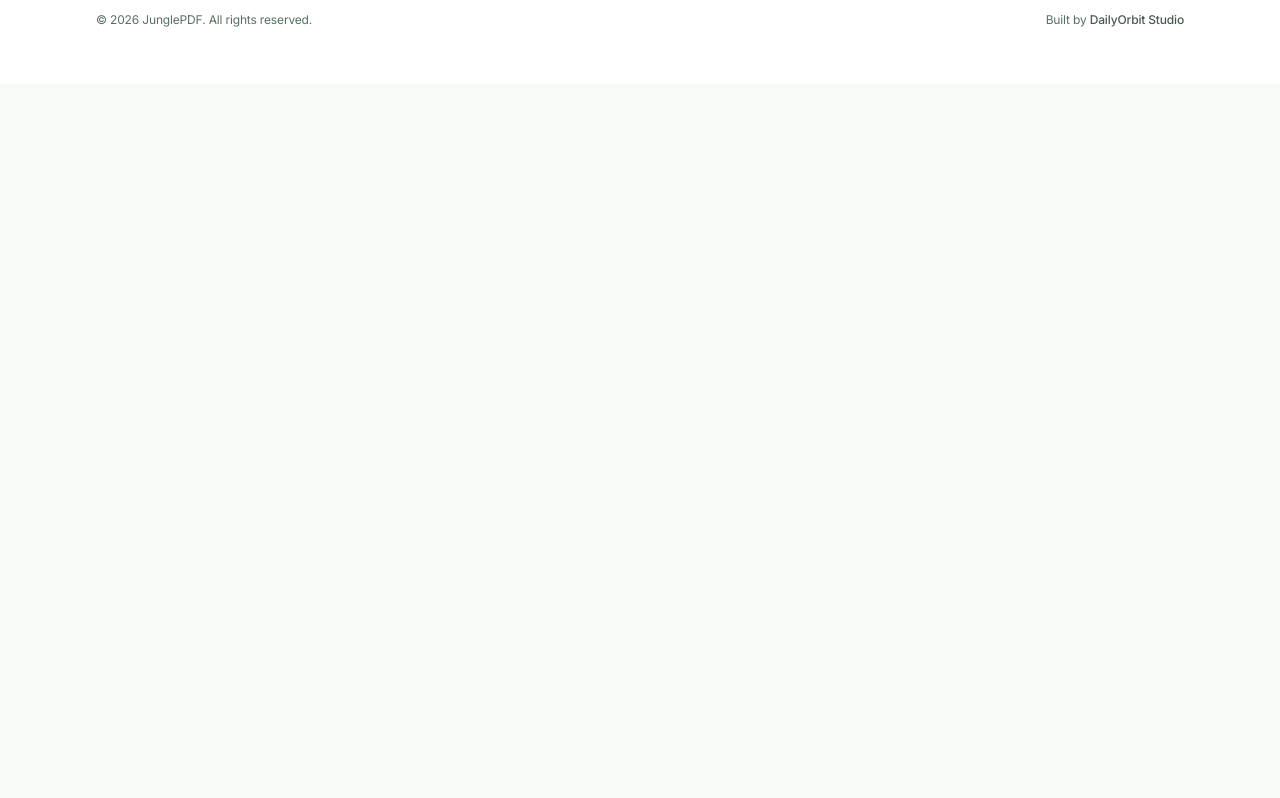
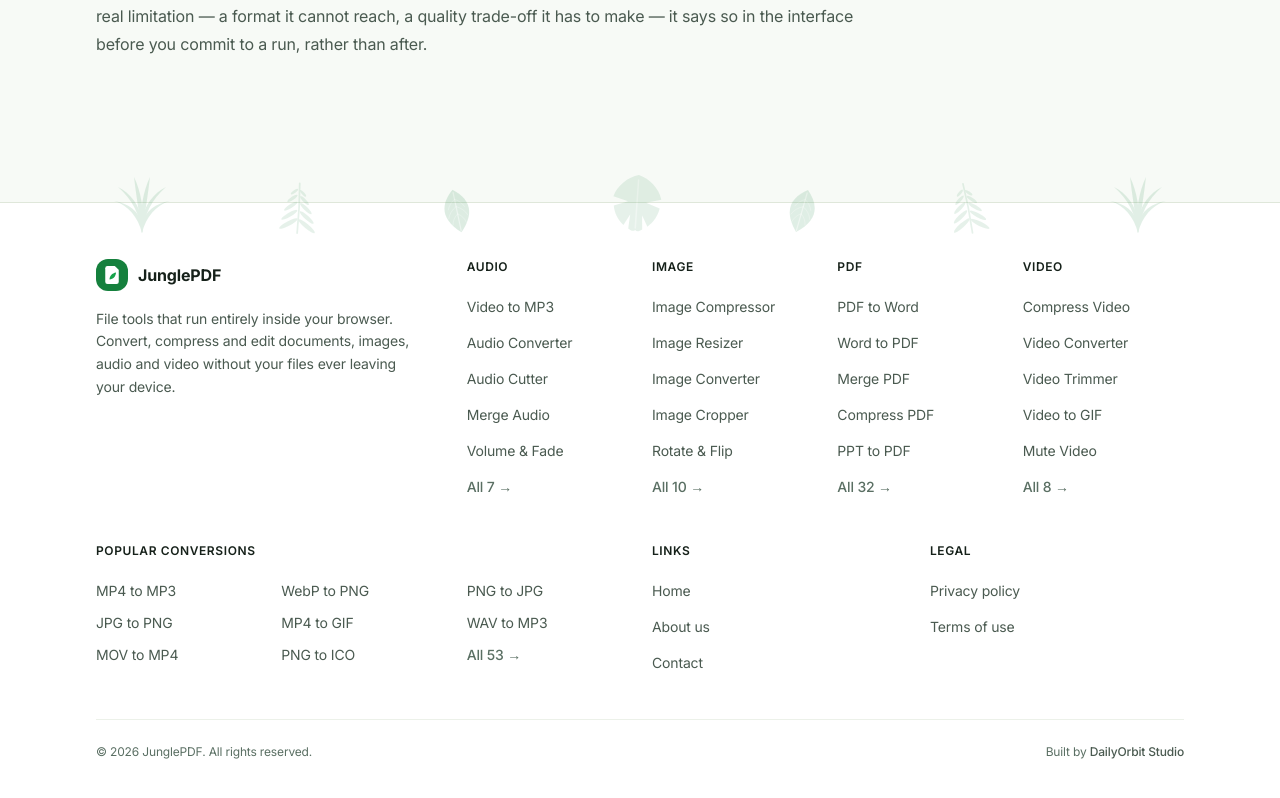
Before and after one commit to dailyorbit-studio/Junglepdf, a Next.js app: page /audio in a window 1280 px wide. Shown: the part 1374-2172 px from the top of the page. Before the commit the page ends 1458 px from the top, so only its background shows below. Built offline with nearby package versions, Linux system fonts and the light colour scheme; no server answers.

Commit message:
Geo-gate the cookie banner; add tool and conversion links to the footer

```diff
--- a/src/components/Footer.tsx
+++ b/src/components/Footer.tsx
@@ -1,19 +1,41 @@
 import Link from "next/link";
 import BrandMark from "./BrandMark";
 import { UndergrowthBand } from "./Foliage";
-import { TOOL_CATEGORIES, SITE_PAGES, categoryHref } from "@/lib/tools";
+import {
+  TOOL_CATEGORIES,
+  SITE_PAGES,
+  ALL_TOOLS,
+  categoryHref,
+  toolHref,
+  popularFirst,
+} from "@/lib/tools";
+import {
+  FOOTER_CONVERSIONS,
+  CONVERSIONS,
+  conversionHref,
+  conversionLabel,
+} from "@/lib/conversions";
 import { SITE_NAME, CREATOR } from "@/lib/site";
 
 /**
  * Site footer.
  *
- * Categories, not tools. Every tool used to be listed here — 57 links in four
- * columns — which made the footer taller than most of the pages it sat under
- * and gave every page the same undifferentiated wall of text. The four category
- * pages are the honest entry points: they already list their own tools, so a
- * crawler still reaches all 57 in one extra hop, and a reader gets a footer
- * they can actually scan.
+ * A middle position between the two extremes this has already been through.
+ * It once listed all 57 tools — taller than most pages it sat under, and the
+ * same undifferentiated wall on every one. It was then cut to four category
+ * links, which read well but left a real gap: measured on the built output,
+ * a tool page exposed six internal links and *nothing on the entire site*
+ * linked to /convert/, because the nav's Convert panel only exists in the DOM
+ * while it is open. Fifty-three conversion pages were sitemap-only orphans.
+ *
+ * So: the few tools per category people actually arrive for, the handful of
+ * most-searched conversions, and a route into each hub. Roughly thirty links
+ * rather than four or a hundred — enough that every section of the site is
+ * reachable from every page, few enough to still scan.
  */
+
+/** Per category. Enough to be useful, not so many the footer becomes the page. */
+const TOOLS_PER_CATEGORY = 5;
 
 /** Pages, not a company blurb: home, the about page, and how to reach us. */
 const SITE_LINKS = [
@@ -36,7 +58,7 @@
       <div className="max-w-6xl mx-auto px-4 sm:px-6 lg:px-8 py-12 sm:py-14">
         <div className="grid grid-cols-2 gap-x-6 gap-y-10 md:grid-cols-12">
           {/* Brand */}
-          <div className="col-span-2 md:col-span-6 md:pr-8">
+          <div className="col-span-2 md:col-span-4 md:pr-8">
             <Link href="/" className="inline-flex items-center gap-2.5 group">
               <span className="w-8 h-8 rounded-lg bg-accent flex items-center justify-center text-white">
                 <BrandMark size={18} />
@@ -53,16 +75,52 @@
             </p>
           </div>
 
-          {/* Categories rather than individual tools, stacked one per row. */}
-          <FooterColumn title="Tools" className="md:col-span-2">
-            {TOOL_CATEGORIES.map((category) => (
-              <FooterLink key={category.slug} href={categoryHref(category.slug)}>
-                {category.label}
+          {/*
+            One column per category, leading with the tools people actually come
+            for. Ordered by popularFirst, the same editorial ranking the homepage
+            grid and the category pages use, so the footer cannot drift out of
+            step with them.
+          */}
+          {TOOL_CATEGORIES.map((category) => {
+            const top = popularFirst(
+              ALL_TOOLS.filter((tool) => tool.category.slug === category.slug)
+            ).slice(0, TOOLS_PER_CATEGORY);
+
+            return (
+              <FooterColumn
+                key={category.slug}
+                title={category.label}
+                className="md:col-span-2"
+              >
+                {top.map((tool) => (
+                  <FooterLink key={tool.href} href={toolHref(category.slug, tool.slug)}>
+                    {tool.name}
+                  </FooterLink>
+                ))}
+                <FooterLink href={categoryHref(category.slug)} muted>
+                  All {category.tools.length} →
+                </FooterLink>
+              </FooterColumn>
+            );
+          })}
+
+          {/* Conversions: the query shapes people actually type. */}
+          <FooterColumn
+            title="Popular conversions"
+            className="col-span-2 md:col-span-6"
+            listClassName="grid grid-cols-2 gap-x-6 sm:grid-cols-3"
+          >
+            {FOOTER_CONVERSIONS.map((pair) => (
+              <FooterLink key={pair.slug} href={conversionHref(pair.slug)}>
+                {conversionLabel(pair)}
               </FooterLink>
             ))}
+            <FooterLink href="/convert/" muted>
+              All {CONVERSIONS.length} →
+            </FooterLink>
           </FooterColumn>
 
-          <FooterColumn title="Links" className="md:col-span-2">
+          <FooterColumn title="Links" className="md:col-span-3">
             {SITE_LINKS.map((link) => (
               <FooterLink key={link.href} href={link.href}>
                 {link.label}
@@ -70,7 +128,7 @@
             ))}
           </FooterColumn>
 
-          <FooterColumn title="Legal" className="md:col-span-2">
+          <FooterColumn title="Legal" className="md:col-span-3">
             {LEGAL_COLUMN.map((link) => (
               <FooterLink key={link.href} href={link.href}>
                 {link.label}
@@ -121,10 +179,18 @@
 function FooterColumn({
   title,
   className,
+  listClassName = "space-y-1",
   children,
 }: {
   title: string;
   className?: string;
+  /**
+   * Applied to the <ul> itself so a wide section can lay its links out in
+   * columns. Wrapping them in a <div> inside the list would be invalid markup —
+   * a <ul> may only contain <li> — and screen readers announce the item count
+   * from the direct children, so the grid has to live on the list.
+   */
+  listClassName?: string;
   children: React.ReactNode;
 }) {
   return (
@@ -132,7 +198,7 @@
       <h2 className="text-xs font-semibold text-ink uppercase tracking-wider">
         {title}
       </h2>
-      <ul className="mt-4 space-y-1">{children}</ul>
+      <ul className={`mt-4 ${listClassName}`}>{children}</ul>
     </nav>
   );
 }
@@ -143,12 +209,23 @@
  * genuinely fiddly on a phone. The padding grows the target without moving the
  * text.
  */
-function FooterLink({ href, children }: { href: string; children: React.ReactNode }) {
+function FooterLink({
+  href,
+  children,
+  /** For the "All 57 →" tails: a route onward, not another peer link. */
+  muted = false,
+}: {
+  href: string;
+  children: React.ReactNode;
+  muted?: boolean;
+}) {
   return (
     <li>
       <Link
         href={href}
-        className="inline-block py-1.5 text-sm text-ink-secondary hover:text-accent transition-colors duration-150"
+        className={`inline-block py-1.5 text-sm transition-colors duration-150 hover:text-accent ${
+          muted ? "text-ink-muted font-medium" : "text-ink-secondary"
+        }`}
       >
         {children}
       </Link>
--- a/src/lib/consent.ts
+++ b/src/lib/consent.ts
@@ -14,6 +14,40 @@
 export type ConsentState = "unknown" | "accepted" | "declined";
 
 const CONSENT_KEY = "junglepdf_cookie_consent";
+
+/**
+ * Where a consent prompt is actually required: the EEA, the UK and Switzerland.
+ *
+ * Everywhere else the banner is asked for and answered by nobody — it is pure
+ * friction on the majority of traffic. This is what FreeConvert and effectively
+ * every other converter does; theirs is not "no cookie banner", it is Google
+ * Funding Choices geo-targeting the prompt to Europe and staying silent
+ * elsewhere.
+ *
+ * Decided from the browser's own timezone rather than an IP lookup, on purpose.
+ * A geo-IP service would mean this site phoning a third party on every visit,
+ * which is exactly the thing every page here promises it does not do. Timezone
+ * costs one synchronous call and no network at all.
+ *
+ * The trade-off, stated plainly: someone in Berlin whose laptop is set to
+ * Asia/Kolkata is treated as out of scope, and a VPN moves the answer. It is a
+ * good-faith approximation, not a legal guarantee. When AdSense is approved,
+ * Google's certified Privacy & messaging CMP should take this over — it does the
+ * same geo-targeting properly, and only a certified CMP satisfies Google's EU
+ * user consent policy for serving ads.
+ */
+const CONSENT_REQUIRED_ZONE =
+  /^(Europe\/|Atlantic\/(Azores|Madeira|Canary|Faroe|Reykjavik)|Arctic\/Longyearbyen)/;
+
+function consentRequiredHere(): boolean {
+  try {
+    const zone = Intl.DateTimeFormat().resolvedOptions().timeZone;
+    // No timezone to read means no basis to rule Europe out — ask.
+    return zone ? CONSENT_REQUIRED_ZONE.test(zone) : true;
+  } catch {
+    return true;
+  }
+}
 
 const listeners = new Set<() => void>();
 
@@ -32,7 +66,20 @@
 
   try {
     const stored = window.localStorage.getItem(CONSENT_KEY);
-    cached = isConsentState(stored) ? stored : "unknown";
+
+    // A stored answer always wins — someone who chose in Europe and then
+    // travelled keeps their choice.
+    //
+    // With nothing stored, outside the EEA/UK/CH we settle on "accepted"
+    // without writing it down. Not persisting matters: this is an inference
+    // about location, not a decision the visitor made, and recording it as
+    // consent would be a lie to anyone reading their own localStorage. Leaving
+    // it unwritten also means the answer re-evaluates if they later travel.
+    cached = isConsentState(stored)
+      ? stored
+      : consentRequiredHere()
+        ? "unknown"
+        : "accepted";
   } catch {
     // Safari private mode throws on localStorage access.
     cached = "unknown";
--- a/src/lib/conversions.ts
+++ b/src/lib/conversions.ts
@@ -454,6 +454,40 @@
   return `/convert/${slug}/`;
 }
 
+/**
+ * The handful of conversions that earn a permanent footer link on every page.
+ *
+ * These pages had a real discoverability problem: nothing in the static HTML
+ * linked to /convert/ at all. The nav's Convert panel is rendered only while it
+ * is open, so those links do not exist in the document until a human clicks —
+ * and a crawler does not click. All 53 pages were reachable from the sitemap
+ * alone, which gets them indexed but sends them no internal link value and
+ * makes them look orphaned.
+ *
+ * Deliberately a shortlist, not all 53. A footer repeated across 122 pages is
+ * boilerplate, and stuffing every conversion into it dilutes the ones that
+ * matter while making the footer taller than the pages above it — the same
+ * mistake that got 57 tool links removed from here once already.
+ */
+const FOOTER_CONVERSION_SLUGS = [
+  "mp4-to-mp3",
+  "webp-to-png",
+  "png-to-jpg",
+  "jpg-to-png",
+  "mp4-to-gif",
+  "wav-to-mp3",
+  "mov-to-mp4",
+  "png-to-ico",
+] as const;
+
+export const FOOTER_CONVERSIONS: ConversionPair[] = FOOTER_CONVERSION_SLUGS.map((slug) => {
+  const pair = findConversion(slug);
+  // Thrown at module scope so a renamed slug fails the build rather than
+  // quietly dropping a link out of the footer of every page on the site.
+  if (!pair) throw new Error(`FOOTER_CONVERSION_SLUGS references an unknown conversion: ${slug}`);
+  return pair;
+});
+
 /** "WebP to PNG" — used in headings, nav and link text. */
 export function conversionLabel(pair: ConversionPair): string {
   return `${FORMAT_INFO[pair.from].label} to ${FORMAT_INFO[pair.to].label}`;
```
